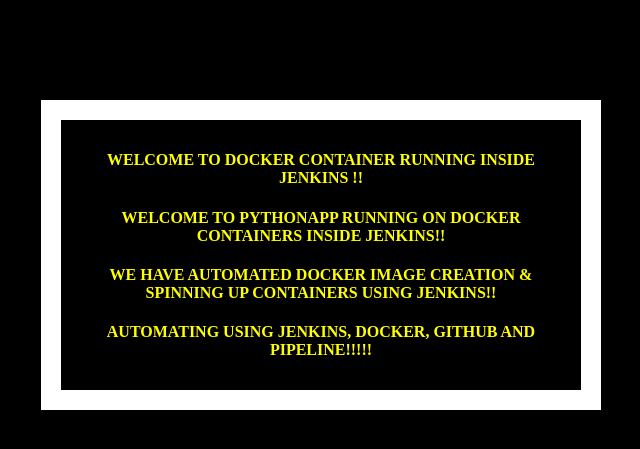
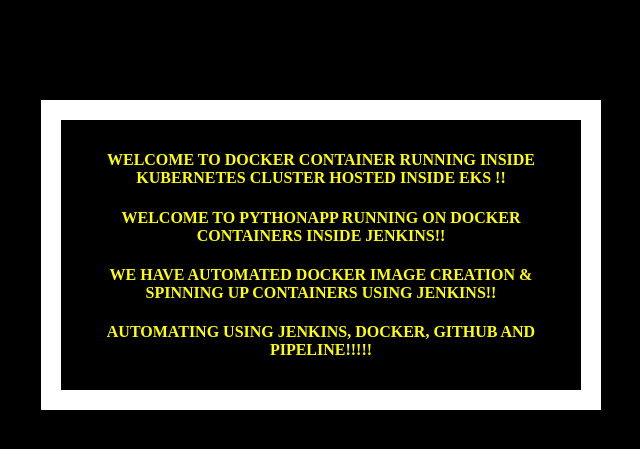
Before and after one commit to akannan1087/myPythonDockerRepo, a Flask app: page / in a window 1280 px wide. Shown: the top 449 px of the page, without its empty margins (319-959 px from the left). Run offline with Flask 2, Linux system fonts and the light colour scheme.

Commit message:
Update index.html

```diff
--- a/templates/index.html
+++ b/templates/index.html
@@ -19,7 +19,7 @@
   </head>
   <body>
     <div class="container">
-      <h4>Welcome to Docker Container running inside Jenkins !!</h4>
+      <h4>Welcome to Docker Container running inside Kubernetes Cluster hosted inside EKS !!</h4>
       <h4>Welcome to PythonApp running on Docker containers inside Jenkins!!</h4>
       <h4>We have automated Docker image creation & spinning up Containers using Jenkins!!</h4>
       <h4>Automating using Jenkins, Docker, GitHub and Pipeline!!!!!</h4>
```
